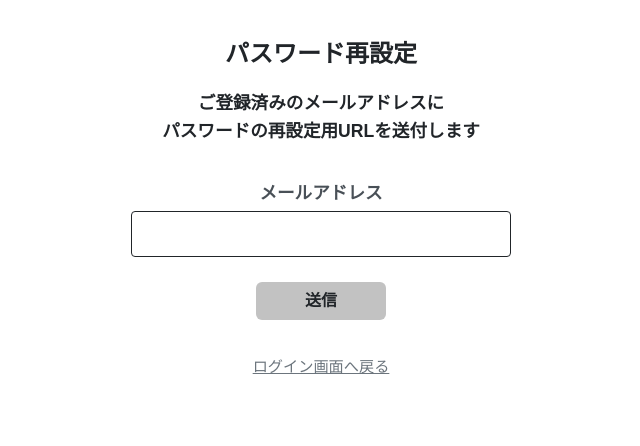
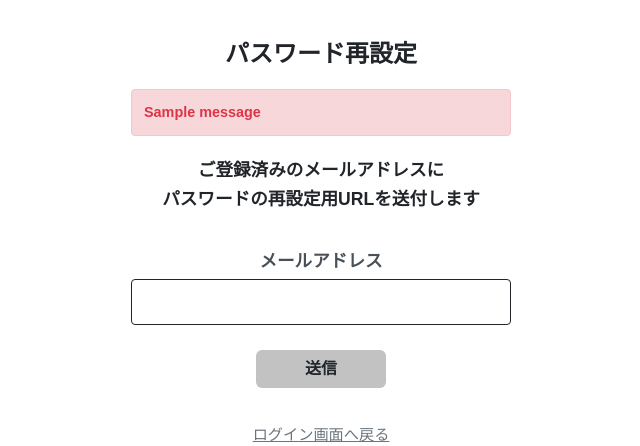
Before and after one commit to toyoda0/my_app, a Django app: page /Reptinote/user/request_password_reset/ in a window 1280 px wide. Shown: the top 446 px of the page, without its empty margins (319-959 px from the left). Run offline with Django 5.2, Linux system fonts and the light colour scheme; tables that the repository leaves empty hold one stand-in row (values such as "Sample post"); one stand-in notice (Sample message) is shown.

Commit message:
再設定フォーム画面にメッセージ表示処理追加

```diff
--- a/reptile_project/reptile_app/templates/user/password_reset_form.html
+++ b/reptile_project/reptile_app/templates/user/password_reset_form.html
@@ -4,6 +4,16 @@
 <div style="width: 100%; max-width: 380px; text-align: center;">
 
     <h2 style="font-weight: bold; color: #212529; margin-bottom: 20px; font-size: 1.5rem; text-align: center;">パスワード再設定</h2>
+
+    {% if messages %}
+        <div style="margin-bottom: 20px; text-align: left;">
+            {% for message in messages %}
+                <div style="color: #dc3545; background-color: #f8d7da; border: 1px solid #f5c6cb; padding: 12px; border-radius: 4px; font-weight: bold; font-size: 0.9rem; line-height: 1.5;">
+                    {{ message }}
+                </div>
+            {% endfor %}
+        </div>
+    {% endif %}
 
     <p style="font-size: 1.1rem; color: #212529; font-weight: bold; margin-bottom: 35px; line-height: 1.6;">
         ご登録済みのメールアドレスに<br>パスワードの再設定用URLを送付します
--- a/reptile_project/reptile_app/user/urls.py
+++ b/reptile_project/reptile_app/user/urls.py
@@ -10,7 +10,7 @@ urlpatterns = [
     path('logout/', views.logout_view, name='logout'),
     path('index/', views.index, name='index'),
     path('request_password_reset/', views.request_password_reset, name='request_password_reset'),
-    path('reset_password/<str:token>/', views.reset_password, name='reset_password'),
+    path('reset_password/<uuid:token>/', views.reset_password, name='reset_password'),
     #パスワード変更(ログイン済)
     path('settings/password/', views.password_change, name='password_change'),
     #メールアドレス変更
```
